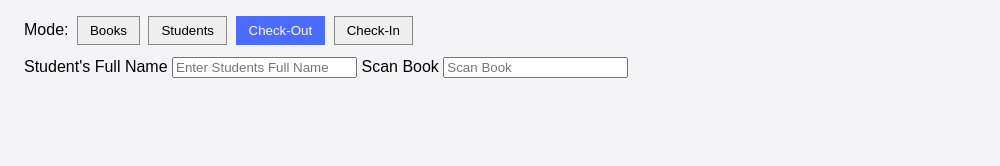
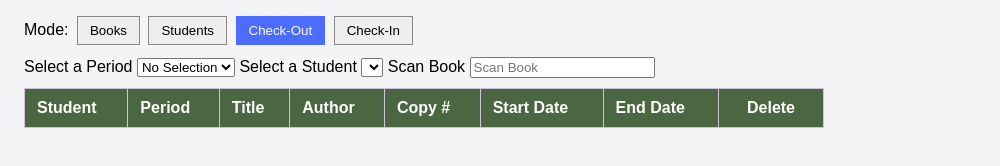
Before and after one commit to LandaJose/Library-Management-System, an Electron app: page library_management_container.html in a window 1000 px wide. Both pictures are taken after a click on the button "Check-Out". Drawn offline with nearby package versions, Linux system fonts and the light colour scheme; no server answers.

Commit message:
updating filter onchange

```diff
--- a/library_management_container.html
+++ b/library_management_container.html
@@ -1,4 +1,5 @@
-<!DOCTYPE html>
+<script src="https://code.jquery.com/jquery-3.7.1.min.js"></script>
+<!doctype html>
 <html>
   <head>
     <!-- <meta charset="UTF-8" /> -->
@@ -229,7 +230,11 @@
             <button id="viewStudents" class="" onclick="viewStudents()">
               Students
             </button>
-            <button id="checkOut" class="" onclick="checkOut()">
+            <button
+              id="checkOut"
+              class=""
+              onclick="(checkOut(), searchStudentList())"
+            >
               Check-Out
             </button>
             <button id="checkIn" class="" onclick="checkIn()">Check-In</button>
@@ -256,6 +261,60 @@
 
         <!-- Check out Section Start -->
         <div id="checkOutSection" class="hidden">
+          <label for="students">Select a Period </label>
+          <select
+            id="periodSelected"
+            class="selectpicker"
+            data-live-search="true"
+            onchange="updateStudents()"
+          >
+            <option value="">No Selection</option>
+            <option value="1">Period 1</option>
+            <option value="2">Period 2</option>
+            <option value="3">Period 3</option>
+            <option value="4">Period 4</option>
+            <option value="5">Period 5</option>
+            <option value="6">Period 6</option>
+          </select>
+
+          <label for="students">Select a Student </label>
+          <select
+            id="studentSelect"
+            class="selectpicker"
+            data-live-search="true"
+          ></select>
+
+          <!-- Have to check that this scanned book exists in our Books DBs, if there is more than one option
+            then make sure that #of copies is not > than number of checkout with null end date -->
+          <label for="bookSelected">Scan Book</label>
+          <input type="text" id="checkOutScanBook" placeholder="Scan Book" />
+
+          <table id="checkOutTable" class="books-table">
+            <thead>
+              <tr>
+                <th>Student</th>
+                <th>Period</th>
+                <th>Title</th>
+                <th>Author</th>
+                <th>Copy #</th>
+                <th>Start Date</th>
+                <th>End Date</th>
+                <th>Delete</th>
+              </tr>
+            </thead>
+            <tbody>
+              <!-- query stuff here by JS -->
+            </tbody>
+          </table>
+
+          <!---
+          <label for="books">Select Book</label>
+          <select class="selectpicker" data-live-search="true">
+            <option value="">No Selection</option>
+          </select>
+          --->
+
+          <!---
             <label for="studentName">Student's Full Name</label>
             <input
               type="text"
@@ -264,6 +323,7 @@
             />
             <label for="bookSelected">Scan Book</label>
             <input type="text" id="checkOutScanBook" placeholder="Scan Book" />
+          --->
         </div>
         <!-- Check Out Section End -->
 
@@ -290,6 +350,7 @@
                 <th>Title</th>
                 <th>Author</th>
                 <th>Copy #</th>
+                <th>Delete</th>
               </tr>
             </thead>
             <tbody>
@@ -327,6 +388,7 @@
               <tr>
                 <th>Full Name</th>
                 <th>Period</th>
+                <th>Delete</th>
               </tr>
             </thead>
             <tbody>
@@ -408,6 +470,29 @@
         document.getElementById("booksListSection").classList.remove("hidden");
 
         await refreshBooksTable();
+      }
+
+      async function searchStudentList() {
+        const students = await window.libraryAPI.viewStudents();
+
+        const selectElement = document.getElementById("studentSelect");
+
+        selectElement.innerHTML = '<option value="">No Selection</option>';
+
+        students.forEach((student) => {
+          const option = document.createElement("option");
+
+          option.textContent = `${student.full_name} - Period ${student.period}`;
+
+          option.value = student.full_name;
+
+          // Add the option to the select menu
+          selectElement.appendChild(option);
+        });
+
+        if ($(".selectpicker").selectpicker) {
+          $("#studentSelect").selectpicker("refresh");
+        }
       }
 
       async function refreshBooksTable() {
@@ -556,7 +641,7 @@
       async function fetchBookInfoByIsbn(isbn) {
         const res = await fetch(
           "https://www.googleapis.com/books/v1/volumes?q=isbn:" +
-            encodeURIComponent(isbn)
+            encodeURIComponent(isbn),
         );
 
         const data = await res.json();
@@ -645,6 +730,10 @@
           tbody.appendChild(tr);
         });
       }
+
+      function updateStudents() {
+        console.log("Update Students HERE-----------");
+      }
     </script>
   </body>
 </html>
```
Lines whose indentation alone changed are shown as unchanged.
